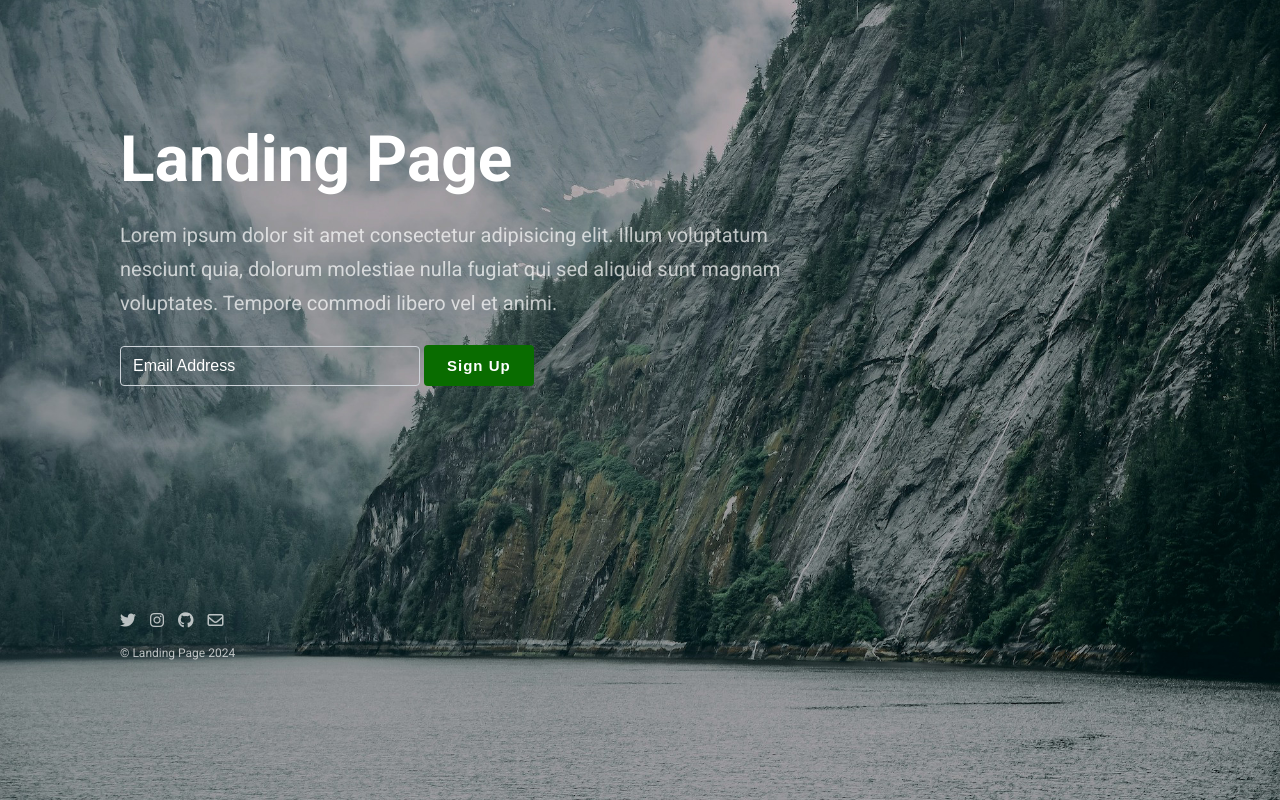
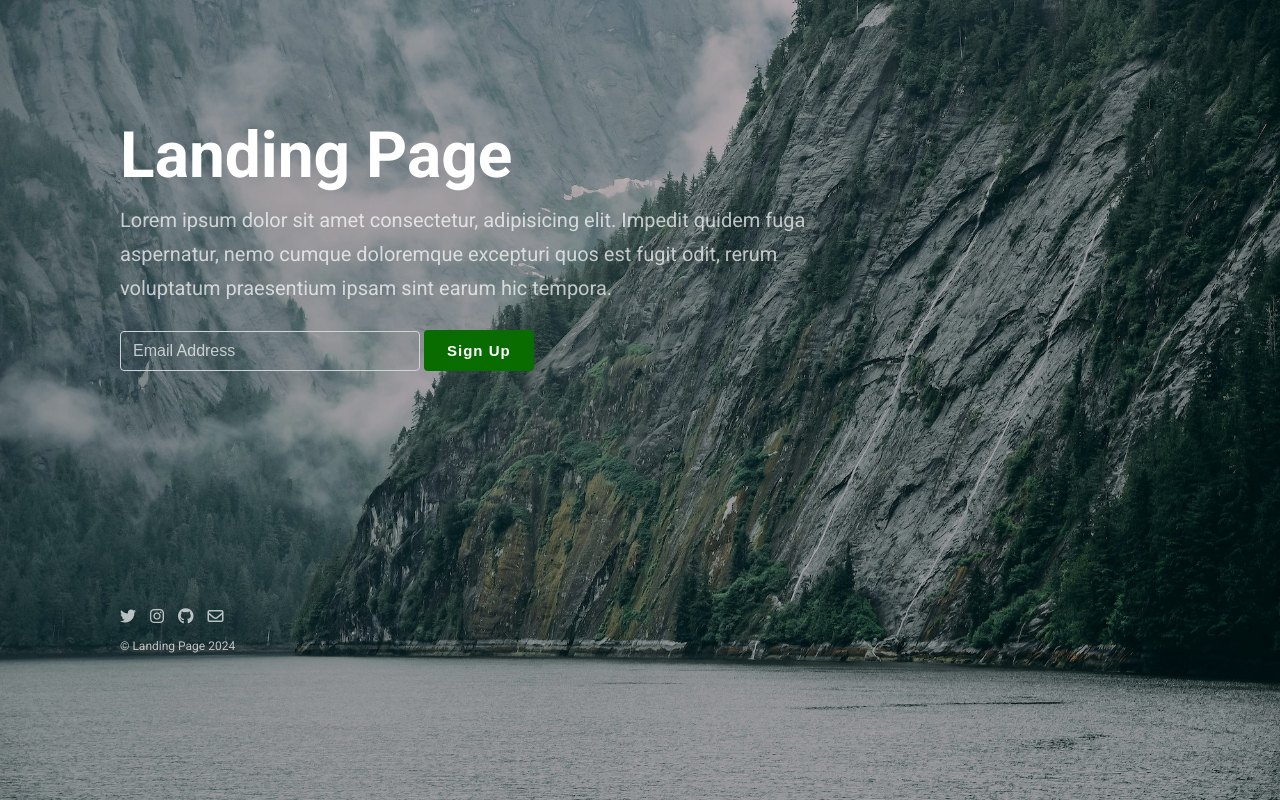
Before and after one commit to irimaya/412-lp-sencillo, a plain HTML site: page index.html in a window 1280 px wide. Drawn offline with Linux system fonts and the light colour scheme.

Commit message:
Updated styles

```diff
--- a/css/style.css
+++ b/css/style.css
@@ -2,15 +2,15 @@
 
 /* Reset */
 * {
+  padding: 0;
+  margin: 0;
   box-sizing: border-box;
-	margin: 0;
-	padding: 0;
 }
 
 /* Main Styling */
+html,
 body {
-	font-family: 'Roboto', sans-serif;
-	line-height: 1.5;
+  font-family: "Roboto", sans-serif;
   color: rgba(255, 255, 255, .7);
 }
 
@@ -18,10 +18,6 @@ p {
   font-size: 1rem;
   margin: 10px 0;
   line-height: 1.7em;
-}
-
-a {
-	text-decoration: none;
 }
 
 /* Utility Classes */
@@ -34,6 +30,7 @@ a {
 .large {
   font-size: 20px;
 }
+
 .small {
   font-size: 12px;
 }
@@ -43,12 +40,11 @@ a {
 }
 
 .btn {
-	background: #096C00;
+  background: #096c00;
   color: #fff;
   border: none;
-  display: inline-block;
+  padding: 12px 23px;
   font-size: 15px;
-	padding: 12px 23px;
   cursor: pointer;
   font-weight: bold;
   letter-spacing: 1px;
@@ -59,13 +55,12 @@ a {
   color: #71ae6b;
 }
 
-
 form input {
   width: 300px;
   padding: 7px 12px;
   font-size: 1rem;
   line-height: 1.5;
-  color: #fff;
+  color: rgba(255, 255, 255, .7);
   background: transparent;
   border: 1px solid #ced4da;
   border-radius: 4px;
@@ -73,12 +68,14 @@ form input {
 
 /* Main */
 main {
-	background: url('/images/background.jpg') no-repeat center center/cover;
+  background: url('/images/background.jpg');
+  background-repeat: no-repeat;
+  background-position: center;
+  background-size: cover;
   height: 100vh;
   display: flex;
   flex-direction: column;
   justify-content: space-around;
-
 }
 
 main h1 {
@@ -96,9 +93,8 @@ main p {
   padding-right: 10px;
 }
 
-
-/* Responsive */
-@media (max-width: 768px) {
+/* REsponsive */
+@media(max-width: 768px) {
   main p {
     width: 100%;
   }
--- a/index.html
+++ b/index.html
@@ -4,7 +4,7 @@
   <meta charset="UTF-8">
   <meta name="viewport" content="width=device-width, initial-scale=1.0">
   <link rel="stylesheet" href="https://cdnjs.cloudflare.com/ajax/libs/font-awesome/6.5.2/css/all.min.css" integrity="sha512-SnH5WK+bZxgPHs44uWIX+LLJAJ9/2PkPKZ5QiAj6Ta86w+fsb2TkcmfRyVX3pBnMFcV7oQPJkl9QevSCWr3W6A==" crossorigin="anonymous" referrerpolicy="no-referrer" />
-  <link rel="stylesheet" href="css/style.css">
+  <link rel="stylesheet" href="/css/style.css">
   <title>Landing Page | Welcome</title>
 </head>
 <body>
@@ -12,7 +12,7 @@
     <div class="showcase">
       <div class="container">
         <h1 class="display-1">Landing Page</h1>
-        <p class="large">Lorem ipsum dolor sit amet consectetur adipisicing elit. Illum voluptatum nesciunt quia, dolorum molestiae nulla fugiat qui sed aliquid sunt magnam voluptates. Tempore commodi libero vel et animi.</p>
+        <p class="large">Lorem ipsum dolor sit amet consectetur, adipisicing elit. Impedit quidem fuga aspernatur, nemo cumque doloremque excepturi quos est fugit odit, rerum voluptatum praesentium ipsam sint earum hic tempora.</p>
         <form action="">
           <input type="text" value="Email Address">
           <button class="btn">Sign Up</button>
@@ -20,7 +20,7 @@
       </div>
     </div>
 
-    <section class="footer">
+    <div class="footer">
       <div class="container">
         <div class="social">
           <a href="#"><i class="fa-brands fa-twitter"></i></a>
@@ -28,12 +28,9 @@
           <a href="#"><i class="fa-brands fa-github"></i></a>
           <a href="#"><i class="fa-regular fa-envelope"></i></a>
         </div>
-        <p class="small">&copy; Landing Page 2024 </p>
+        <p class="small">&copy; Landing Page 2024</p>
       </div>
-    </section>
-
+    </div>
   </main>
-
-
 </body>
 </html>
```
Lines whose indentation alone changed are shown as unchanged.
